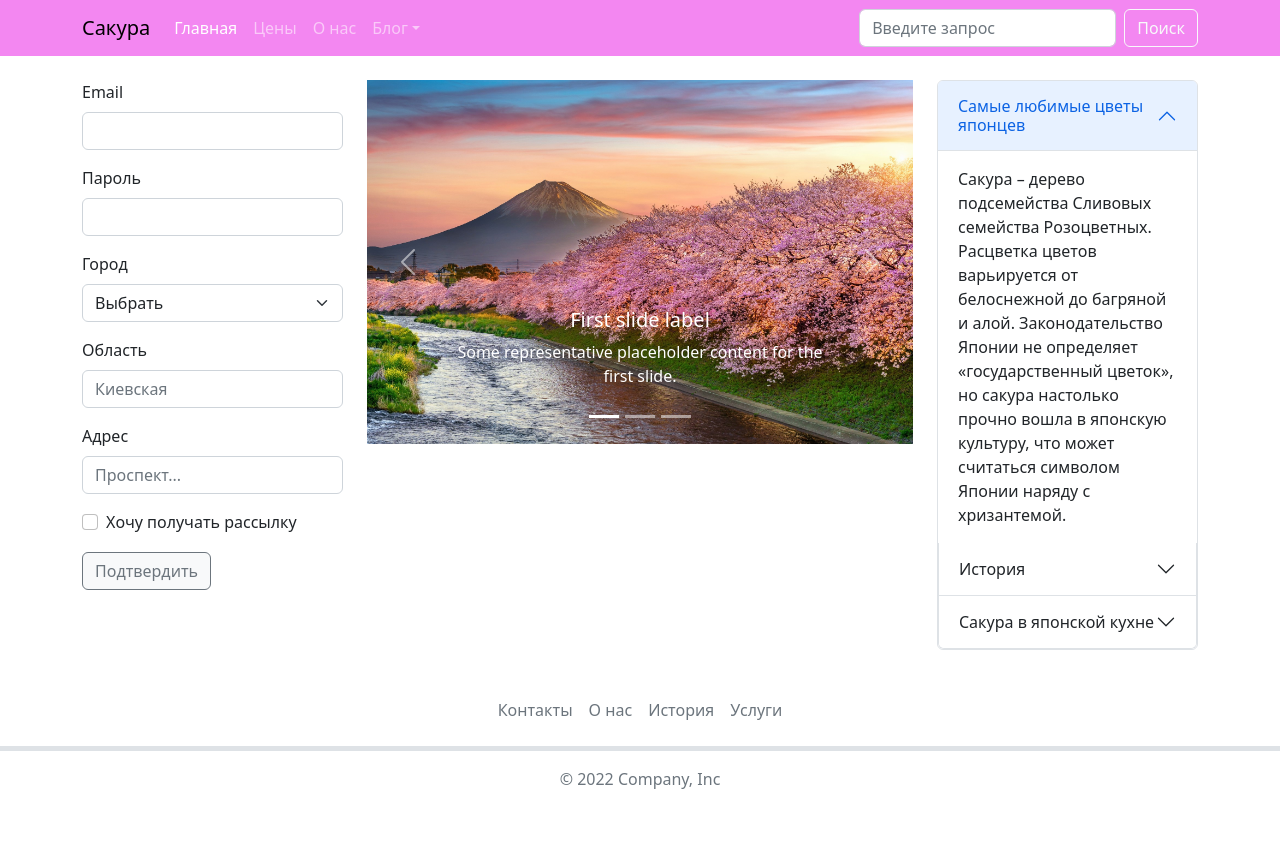
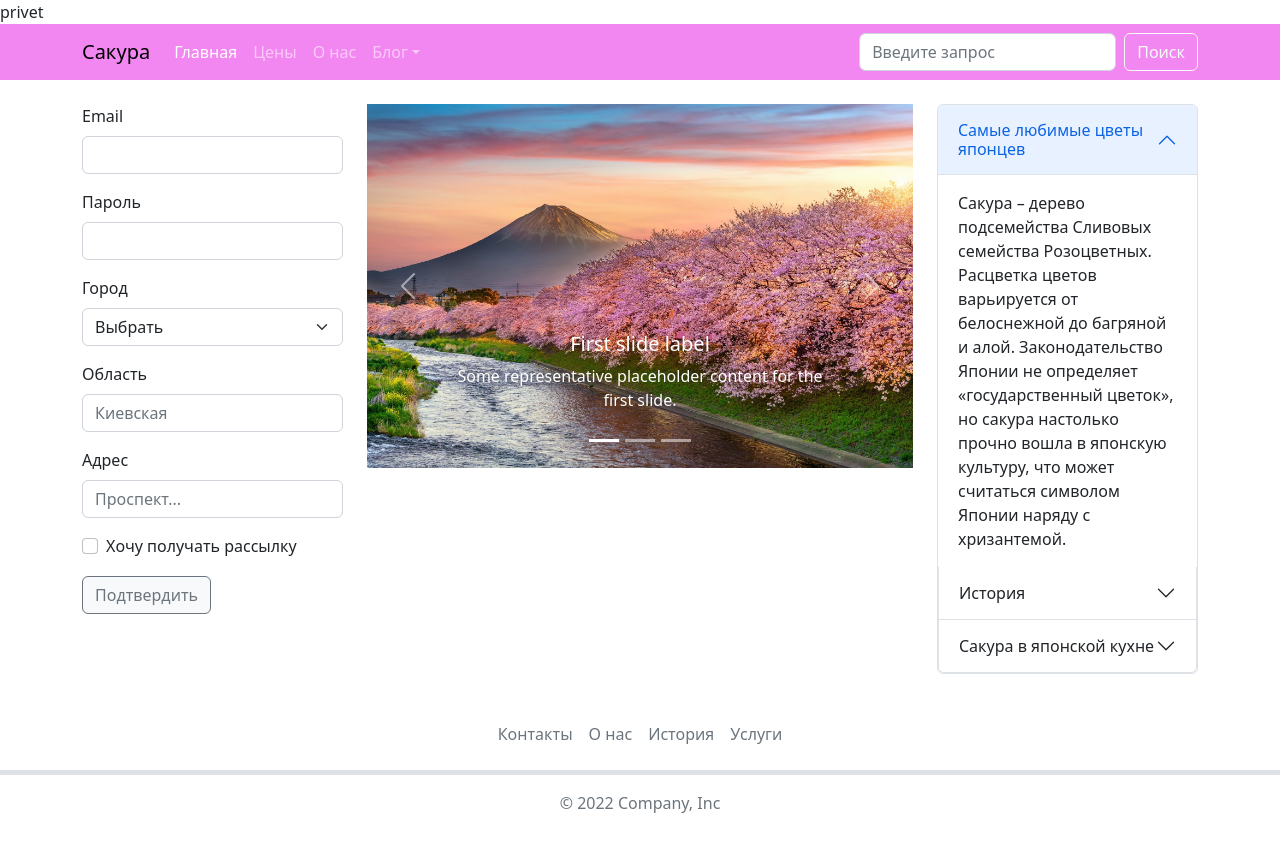
Before and after one commit to set12041995/bootsrap, a plain HTML site: page index.html in a window 1280 px wide. Drawn offline with nearby package versions, Linux system fonts and the light colour scheme.

Commit message:
2000
2000

```diff
--- a/index.html
+++ b/index.html
@@ -12,6 +12,7 @@
 
 <body>
     <header>
+        <div><span>privet</span></div>
         <nav class="navbar navbar-dark navbar-expand-md" style="background-color: #f387f1;">
             <div class="container">
                 <a class="navbar-brand" style="color:black" href="#">Сакура</a>
```
